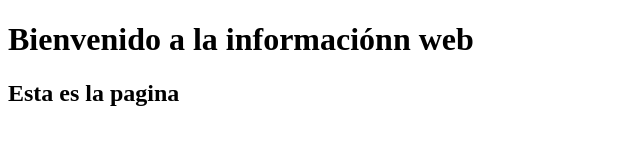
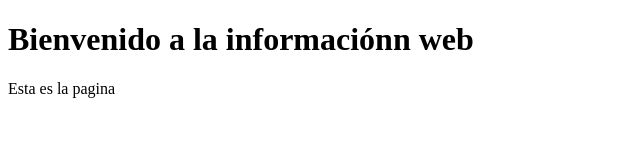
Before and after one commit to ClaudioGandini/pagina-web, a plain HTML site: page index.html in a window 1280 px wide. Shown: the whole page, without its empty margins (0-640 px from the left). Drawn offline with Linux system fonts and the light colour scheme.

Commit message:
Modifica el subtitulo
Ahora no es un titulo sino un parrafo

```diff
--- a/index.html
+++ b/index.html
@@ -8,7 +8,7 @@
 
         <body>
             <h1>Bienvenido a la informaciónn web</h1>
-            <h2>Esta es la pagina</h2>
+            <p>Esta es la pagina</p>
 
         </body>
 </html>
```
